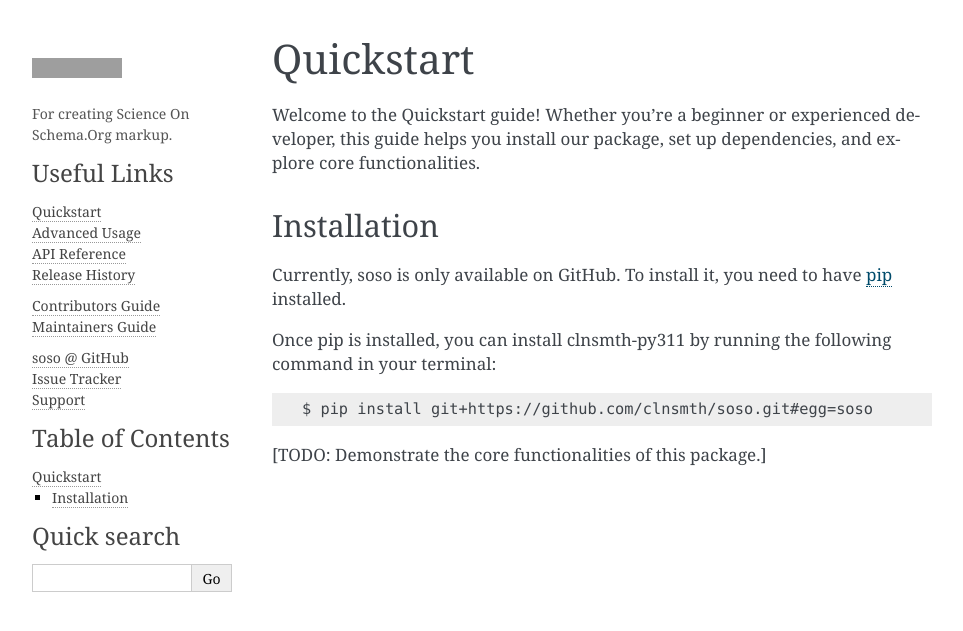
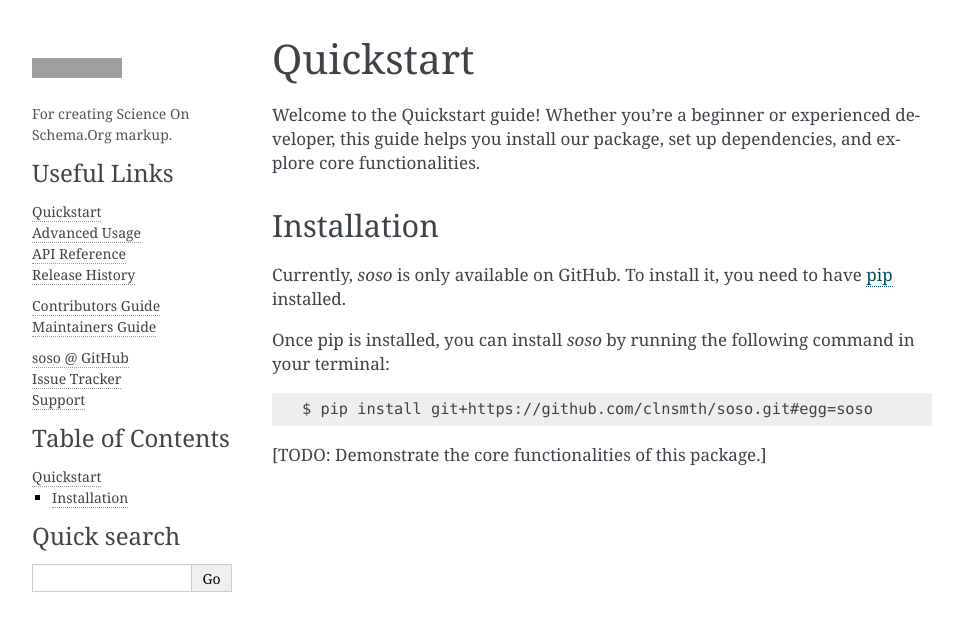
Before and after one commit to clnsmth/soso, a Sphinx documentation site: the page built from docs/source/user/quickstart.rst, in a window 1280 px wide. Shown: the top 631 px of the page, without its empty margins (148-1111 px from the left). Built offline with Sphinx 7.4.7, drawn with Linux system fonts in a browser that asks for light colours; grey boxes are pictures that could not be loaded.

```diff
--- a/docs/source/user/quickstart.rst
+++ b/docs/source/user/quickstart.rst
@@ -8,9 +8,9 @@
 Installation
 ------------
 
-Currently, soso is only available on GitHub.  To install it, you need to have `pip <https://pip.pypa.io/en/stable/installation/>`_ installed.
+Currently, `soso` is only available on GitHub.  To install it, you need to have `pip <https://pip.pypa.io/en/stable/installation/>`_ installed.
 
-Once pip is installed, you can install clnsmth-py311 by running the following command in your terminal::
+Once pip is installed, you can install `soso` by running the following command in your terminal::
 
     $ pip install git+https://github.com/clnsmth/soso.git#egg=soso
 
```
